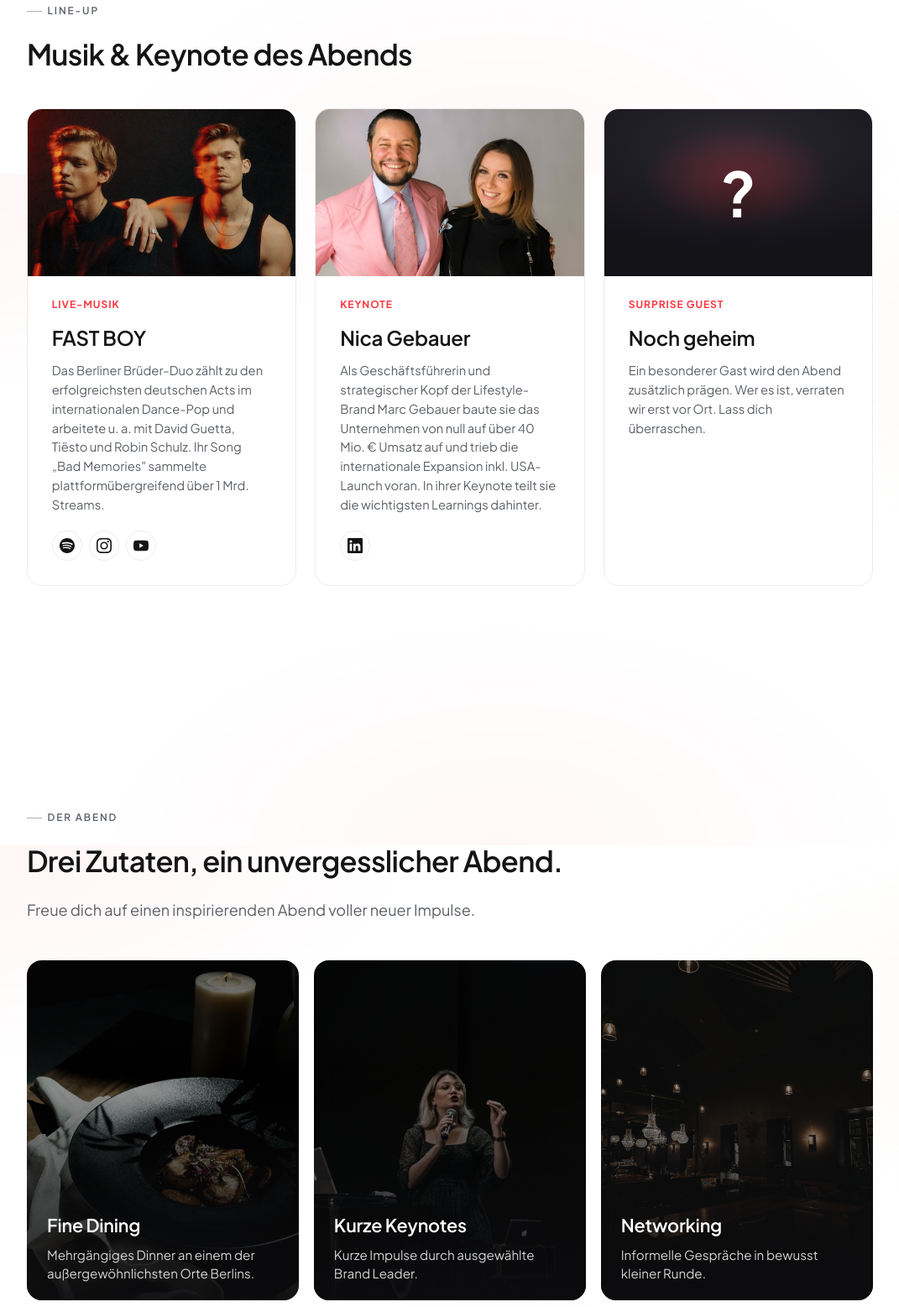
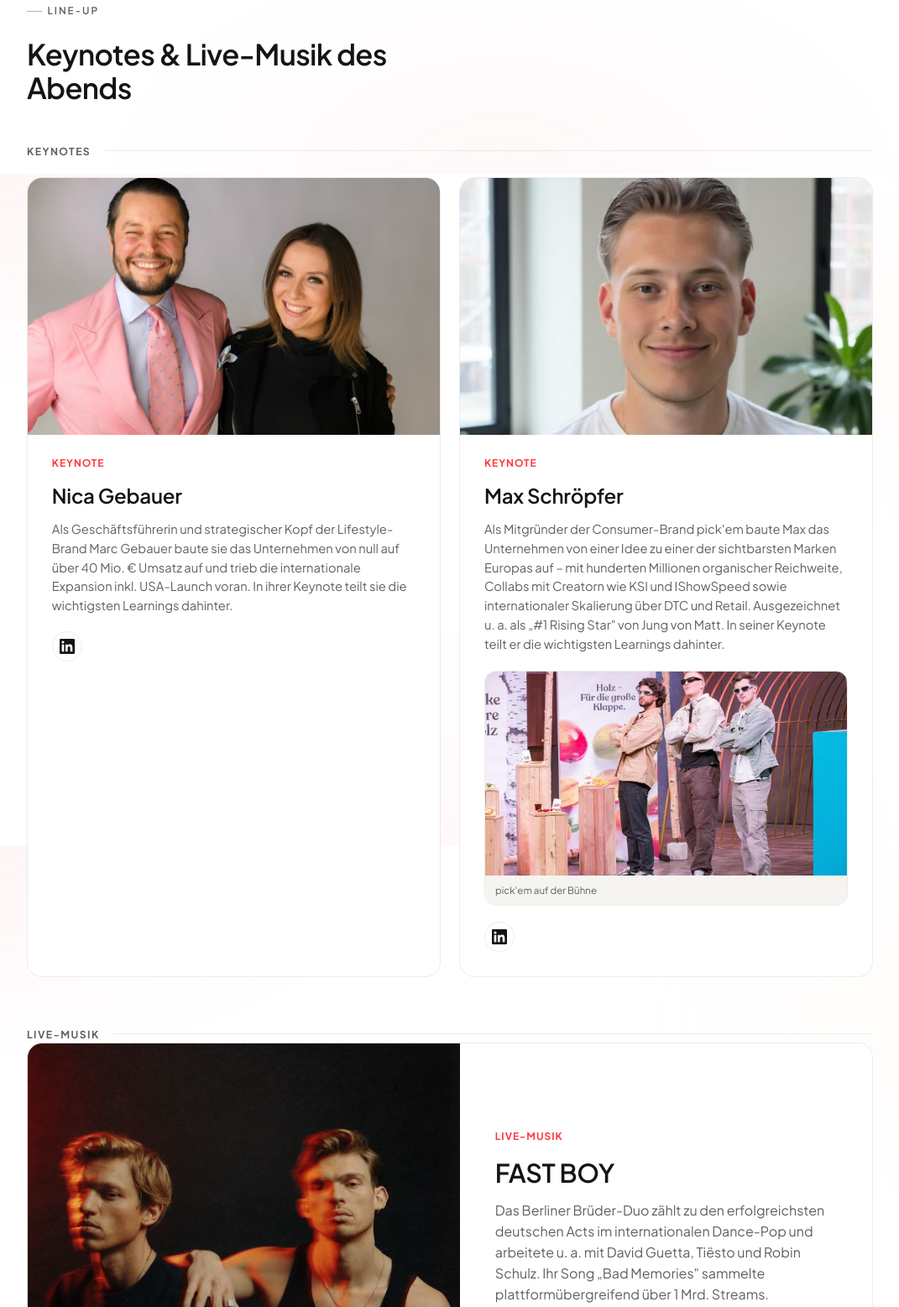
Before and after one commit to markusventures/the30berlin, a plain HTML site: page index.html in a window 1280 px wide. Shown: the part 2993-4550 px from the top of the page at 84% size, without its empty margins (104-1175 px from the left). Drawn offline with Linux system fonts and the light colour scheme.

Commit message:
Announce Max Schropfer (pick'em) as second keynote, split line-up into Keynotes / Live-Musik

```diff
--- a/css/styles.css
+++ b/css/styles.css
@@ -193,8 +193,32 @@
   object-fit: contain; background: #0d0d0f;
   border-radius: 24px; box-shadow: 0 30px 70px rgba(20,20,20,0.20); }
 
-/* ---------- Line-up (Musik & Keynote) ---------- */
+/* ---------- Line-up (Keynotes & Live-Musik) ---------- */
 .lineup__grid { display: grid; grid-template-columns: repeat(3, 1fr); gap: 1.4rem; margin-top: 2.8rem; }
+/* Blöcke: Keynotes / Live-Musik getrennt */
+.lineup__block { margin-top: 2.8rem; }
+.lineup__block + .lineup__block { margin-top: 3.6rem; }
+.lineup__block .lineup__grid { margin-top: 1.3rem; }
+.lineup__label { display: flex; align-items: center; gap: 1rem; margin: 0;
+  font-size: 0.76rem; font-weight: 700; letter-spacing: 0.12em; text-transform: uppercase;
+  color: var(--ink-soft); }
+.lineup__label::after { content: ""; flex: 1; height: 1px; background: var(--line); }
+.lineup__grid--two { grid-template-columns: repeat(2, 1fr); }
+/* Zweites Foto innerhalb einer Karte */
+.act__shot { margin: 1.3rem 1.8rem 0; border-radius: 14px; overflow: hidden;
+  border: 1px solid var(--line); }
+.act__shot img { display: block; width: 100%; aspect-ratio: 16 / 9; object-fit: cover; }
+.act__shot figcaption { padding: 0.5rem 0.75rem; background: var(--bg-soft);
+  font-size: 0.72rem; color: var(--ink-soft); }
+/* Breite Karte (Live-Musik): Bild links, Text rechts */
+.act--wide { display: grid; grid-template-columns: 1.05fr 1fr; padding-bottom: 0; }
+.act--wide .act__media { aspect-ratio: auto; height: 100%; min-height: 320px; }
+.act--wide .act__body { padding: 2.4rem 2.6rem; display: flex; flex-direction: column;
+  justify-content: center; }
+.act--wide .act__role { margin: 0; }
+.act--wide .act__name { margin: 0.5rem 0; font-size: 1.9rem; }
+.act--wide .act__text { margin: 0; font-size: 1rem; }
+.act--wide .act__links { margin: 1.4rem 0 0; }
 .act { background: #fff; border: 1px solid var(--line); border-radius: var(--radius); overflow: hidden;
   padding-bottom: 1.8rem; transition: transform .3s ease, box-shadow .3s ease; }
 .act:hover { transform: translateY(-6px); box-shadow: 0 22px 46px rgba(20,20,20,0.09); }
@@ -407,6 +431,11 @@
   .nav__links { display: none; }
   .cards, .flow, .themes__grid { grid-template-columns: 1fr 1fr; }
   .lineup__grid { grid-template-columns: 1fr; max-width: 520px; }
+  .lineup__grid--two { grid-template-columns: 1fr; max-width: 520px; }
+  .act--wide { grid-template-columns: 1fr; max-width: 520px; }
+  .act--wide .act__media { aspect-ratio: 16 / 10; min-height: 0; }
+  .act--wide .act__body { padding: 1.6rem 1.8rem 1.9rem; }
+  .act--wide .act__name { font-size: 1.5rem; }
   .location__grid, .host__grid, .vision__grid { grid-template-columns: 1fr; }
   .hero__layout { max-width: 620px; }
   .hero__top { max-width: none; }
--- a/index.html
+++ b/index.html
@@ -149,13 +149,53 @@
   <section class="section lineup" id="lineup">
     <div class="container">
       <span class="eyebrow" data-en="Line-up">Line-up</span>
-      <h2 class="section__title section__title--sm reveal" data-en="Music &amp; keynote of the evening">Musik &amp; Keynote des Abends</h2>
+      <h2 class="section__title section__title--sm reveal" data-en="Keynotes &amp; live music of the evening">Keynotes &amp; Live-Musik des Abends</h2>
 
-      <div class="lineup__grid reveal">
+      <!-- ---- Keynotes ---- -->
+      <div class="lineup__block reveal">
+        <h3 class="lineup__label" data-en="Keynotes">Keynotes</h3>
+        <div class="lineup__grid lineup__grid--two">
         <article class="act">
+          <figure class="act__media">
+            <img src="assets/lineup/nica.jpg" alt="Nica Gebauer" loading="lazy" />
+          </figure>
+          <span class="act__role" data-en="Keynote">Keynote</span>
+          <h3 class="act__name">Nica Gebauer</h3>
+          <p class="act__text" data-en="As managing director and strategic mind behind the lifestyle brand Marc Gebauer, she grew the company from zero to over €40M in revenue and drove its international expansion including the US launch. In her keynote she shares the key learnings behind that growth.">Als Geschäftsführerin und strategischer Kopf der Lifestyle-Brand Marc Gebauer baute sie das Unternehmen von null auf über 40 Mio. € Umsatz auf und trieb die internationale Expansion inkl. USA-Launch voran. In ihrer Keynote teilt sie die wichtigsten Learnings dahinter.</p>
+          <div class="act__links">
+            <a href="https://www.linkedin.com/in/nica-gebauer-0b61b9176/" target="_blank" rel="noopener" class="act__link" aria-label="Nica Gebauer auf LinkedIn">
+              <svg viewBox="0 0 24 24" fill="currentColor" width="18" height="18" aria-hidden="true"><path d="M20.45 20.45h-3.56v-5.57c0-1.33-.03-3.04-1.85-3.04-1.85 0-2.14 1.45-2.14 2.94v5.67H9.35V9h3.41v1.56h.05c.48-.9 1.64-1.85 3.37-1.85 3.6 0 4.27 2.37 4.27 5.46v6.28zM5.34 7.43a2.07 2.07 0 1 1 0-4.14 2.07 2.07 0 0 1 0 4.14zm1.78 13.02H3.56V9h3.56v11.45zM22.22 0H1.77C.8 0 0 .78 0 1.75v20.5C0 23.22.8 24 1.77 24h20.45c.98 0 1.78-.78 1.78-1.75V1.75C24 .78 23.2 0 22.22 0z"/></svg>
+            </a>
+          </div>
+        </article>
+        <article class="act">
+          <figure class="act__media">
+            <img src="assets/lineup/max.jpg" alt="Max Schröpfer" loading="lazy" />
+          </figure>
+          <span class="act__role" data-en="Keynote">Keynote</span>
+          <h3 class="act__name">Max Schröpfer</h3>
+          <p class="act__text" data-en="As co-founder of the consumer brand pick&apos;em, Max grew the company from an idea into one of Europe&apos;s most visible brands — with hundreds of millions of organic reach, collabs with creators like KSI and IShowSpeed, and international scaling across DTC and retail. Recognised among others as &quot;#1 Rising Star&quot; by Jung von Matt. In his keynote he shares the key learnings behind it.">Als Mitgründer der Consumer-Brand pick'em baute Max das Unternehmen von einer Idee zu einer der sichtbarsten Marken Europas auf – mit hunderten Millionen organischer Reichweite, Collabs mit Creatorn wie KSI und IShowSpeed sowie internationaler Skalierung über DTC und Retail. Ausgezeichnet u. a. als „#1 Rising Star" von Jung von Matt. In seiner Keynote teilt er die wichtigsten Learnings dahinter.</p>
+          <figure class="act__shot">
+            <img src="assets/lineup/max-stage.jpg" alt="Das pick'em-Team auf der Bühne" loading="lazy" />
+            <figcaption data-en="pick&apos;em on stage">pick'em auf der Bühne</figcaption>
+          </figure>
+          <div class="act__links">
+            <a href="https://www.linkedin.com/in/max-schr%C3%B6pfer" target="_blank" rel="noopener" class="act__link" aria-label="Max Schröpfer auf LinkedIn">
+              <svg viewBox="0 0 24 24" fill="currentColor" width="18" height="18" aria-hidden="true"><path d="M20.45 20.45h-3.56v-5.57c0-1.33-.03-3.04-1.85-3.04-1.85 0-2.14 1.45-2.14 2.94v5.67H9.35V9h3.41v1.56h.05c.48-.9 1.64-1.85 3.37-1.85 3.6 0 4.27 2.37 4.27 5.46v6.28zM5.34 7.43a2.07 2.07 0 1 1 0-4.14 2.07 2.07 0 0 1 0 4.14zm1.78 13.02H3.56V9h3.56v11.45zM22.22 0H1.77C.8 0 0 .78 0 1.75v20.5C0 23.22.8 24 1.77 24h20.45c.98 0 1.78-.78 1.78-1.75V1.75C24 .78 23.2 0 22.22 0z"/></svg>
+            </a>
+          </div>
+        </article>
+        </div>
+      </div>
+
+      <!-- ---- Live-Musik ---- -->
+      <div class="lineup__block reveal">
+        <h3 class="lineup__label" data-en="Live Music">Live-Musik</h3>
+        <article class="act act--wide">
           <figure class="act__media">
             <img src="assets/lineup/fastboy.jpg" alt="FAST BOY" loading="lazy" />
           </figure>
+          <div class="act__body">
           <span class="act__role" data-en="Live Music">Live-Musik</span>
           <h3 class="act__name">FAST BOY</h3>
           <p class="act__text" data-en="The Berlin brother duo is one of Germany&apos;s most successful acts in international dance-pop, having worked with David Guetta, Tiësto and Robin Schulz. Their song &quot;Bad Memories&quot; has passed 1 billion streams across all platforms.">Das Berliner Brüder-Duo zählt zu den erfolgreichsten deutschen Acts im internationalen Dance-Pop und arbeitete u. a. mit David Guetta, Tiësto und Robin Schulz. Ihr Song „Bad Memories" sammelte plattformübergreifend über 1 Mrd. Streams.</p>
@@ -170,27 +210,7 @@
               <svg viewBox="0 0 24 24" fill="currentColor" width="18" height="18" aria-hidden="true"><path d="M23.5 6.19a3.02 3.02 0 0 0-2.12-2.14C19.5 3.55 12 3.55 12 3.55s-7.5 0-9.38.5A3.02 3.02 0 0 0 .5 6.19C0 8.07 0 12 0 12s0 3.93.5 5.81a3.02 3.02 0 0 0 2.12 2.14c1.88.5 9.38.5 9.38.5s7.5 0 9.38-.5a3.02 3.02 0 0 0 2.12-2.14C24 15.93 24 12 24 12s0-3.93-.5-5.81zM9.55 15.57V8.43L15.82 12l-6.27 3.57z"/></svg>
             </a>
           </div>
-        </article>
-        <article class="act">
-          <figure class="act__media">
-            <img src="assets/lineup/nica.jpg" alt="Nica Gebauer" loading="lazy" />
-          </figure>
-          <span class="act__role" data-en="Keynote">Keynote</span>
-          <h3 class="act__name">Nica Gebauer</h3>
-          <p class="act__text" data-en="As managing director and strategic mind behind the lifestyle brand Marc Gebauer, she grew the company from zero to over €40M in revenue and drove its international expansion including the US launch. In her keynote she shares the key learnings behind that growth.">Als Geschäftsführerin und strategischer Kopf der Lifestyle-Brand Marc Gebauer baute sie das Unternehmen von null auf über 40 Mio. € Umsatz auf und trieb die internationale Expansion inkl. USA-Launch voran. In ihrer Keynote teilt sie die wichtigsten Learnings dahinter.</p>
-          <div class="act__links">
-            <a href="https://www.linkedin.com/in/nica-gebauer-0b61b9176/" target="_blank" rel="noopener" class="act__link" aria-label="Nica Gebauer auf LinkedIn">
-              <svg viewBox="0 0 24 24" fill="currentColor" width="18" height="18" aria-hidden="true"><path d="M20.45 20.45h-3.56v-5.57c0-1.33-.03-3.04-1.85-3.04-1.85 0-2.14 1.45-2.14 2.94v5.67H9.35V9h3.41v1.56h.05c.48-.9 1.64-1.85 3.37-1.85 3.6 0 4.27 2.37 4.27 5.46v6.28zM5.34 7.43a2.07 2.07 0 1 1 0-4.14 2.07 2.07 0 0 1 0 4.14zm1.78 13.02H3.56V9h3.56v11.45zM22.22 0H1.77C.8 0 0 .78 0 1.75v20.5C0 23.22.8 24 1.77 24h20.45c.98 0 1.78-.78 1.78-1.75V1.75C24 .78 23.2 0 22.22 0z"/></svg>
-            </a>
           </div>
-        </article>
-        <article class="act act--mystery">
-          <div class="act__media act__media--mystery" aria-hidden="true">
-            <span class="act__q">?</span>
-          </div>
-          <span class="act__role" data-en="Surprise Guest">Surprise Guest</span>
-          <h3 class="act__name" data-en="Still under wraps">Noch geheim</h3>
-          <p class="act__text" data-en="A special guest will shape the evening too. Who it is stays secret until the night itself — let yourself be surprised.">Ein besonderer Gast wird den Abend zusätzlich prägen. Wer es ist, verraten wir erst vor Ort. Lass dich überraschen.</p>
         </article>
       </div>
     </div>
@@ -240,7 +260,7 @@
           <li class="timeline__item"><span class="timeline__time">19:15</span><span class="timeline__point" data-en="First course">Erster Gang</span></li>
           <li class="timeline__item"><span class="timeline__time">19:40</span><span class="timeline__point" data-en="Impulse 1: Nica Gebauer (Managing Director Marc Gebauer)">Impuls 1: Nica Gebauer (Managing Director Marc Gebauer)</span></li>
           <li class="timeline__item"><span class="timeline__time">19:50</span><span class="timeline__point" data-en="Second &amp; main course">Zweiter &amp; Hauptgang</span></li>
-          <li class="timeline__item"><span class="timeline__time">20:45</span><span class="timeline__point" data-en="Impulse 2: Surprise Guest">Impuls 2: Surprise Guest</span></li>
+          <li class="timeline__item"><span class="timeline__time">20:45</span><span class="timeline__point" data-en="Impulse 2: Max Schröpfer (Co-Founder pick&apos;em)">Impuls 2: Max Schröpfer (Co-Founder pick'em)</span></li>
           <li class="timeline__item"><span class="timeline__time">21:00</span><span class="timeline__point" data-en="Live music: FAST BOY">Live-Musik: FAST BOY</span></li>
           <li class="timeline__item"><span class="timeline__time">21:30</span><span class="timeline__point" data-en="Dessert &amp; open exchange">Dessert &amp; offener Austausch</span></li>
           <li class="timeline__item timeline__item--end"><span class="timeline__time">22:30</span><span class="timeline__point" data-en="Official end">Offizielles Ende</span></li>
```
Also changed, not shown: assets/lineup/max-stage.jpg (added), assets/lineup/max.jpg (added).
